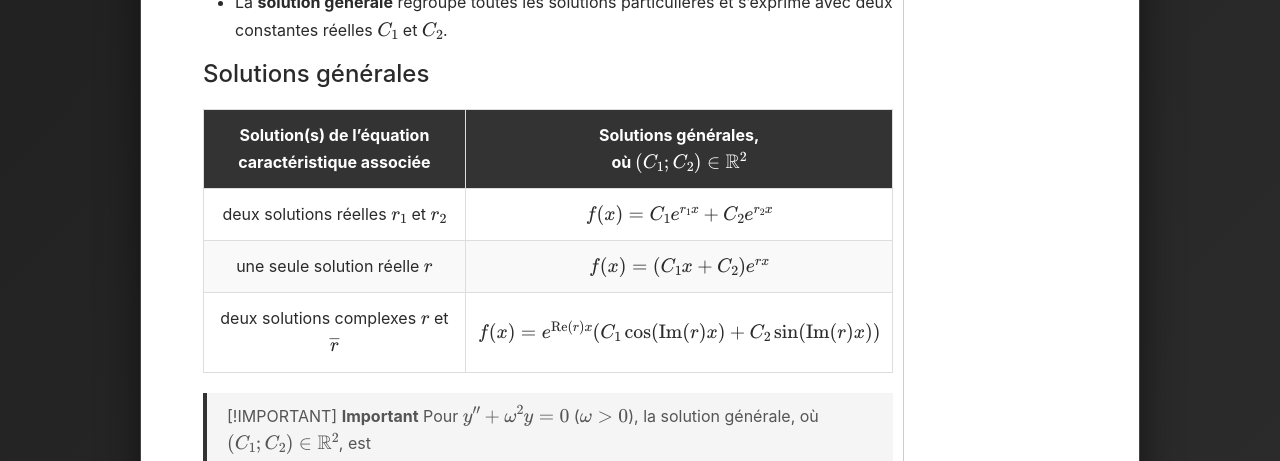
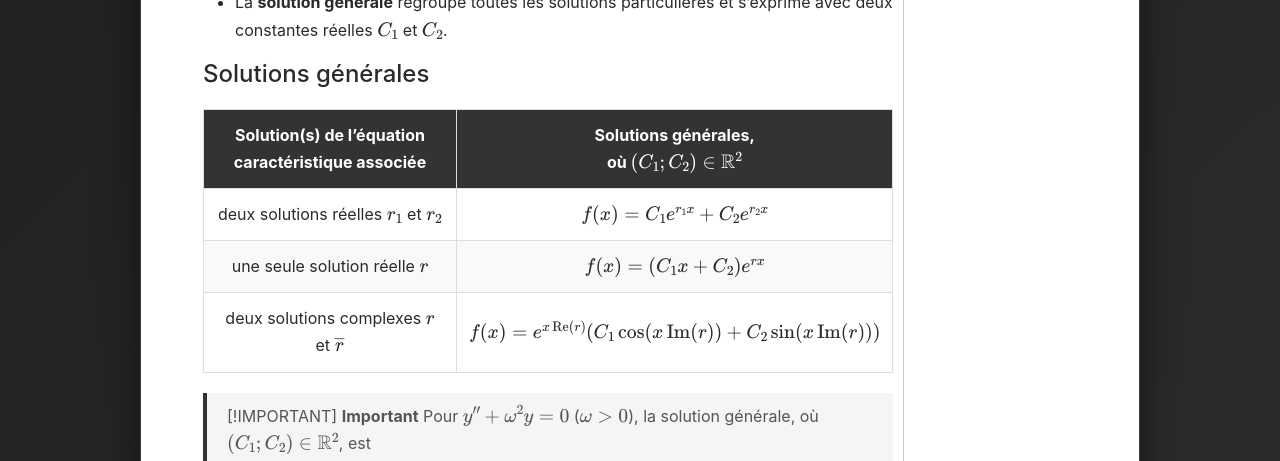
Before and after one commit to learninmath/learninmath.github.io, a Jekyll site: the page built from _2bpc/chapitre10.md, in a window 1280 px wide. Shown: the part 1421-1882 px from the top of the page. Built offline with Jekyll 4.4.1, drawn with Linux system fonts in a browser that asks for light colours.

Commit message:
v21.3.26

```diff
--- a/_2bpc/chapitre10.md
+++ b/_2bpc/chapitre10.md
@@ -48,7 +48,7 @@ Il se peut que des erreurs soient présentes dans le PDF ; elles seront corrigé
 |:---:|:---:|
 | deux solutions réelles $r_1$ et $r_2$ | $f(x) = C_1 e^{r_1 x} + C_2 e^{r_2 x}$ |
 | une seule solution réelle $r$ | $f(x) = (C_1 x + C_2) e^{r x}$ |
-| deux solutions complexes $r$ et $\overline{r}$ | $f(x) = e^{\operatorname{Re}(r) x} (C_1 \cos(\operatorname{Im}(r) x) + C_2 \sin(\operatorname{Im}(r) x))$ |
+| deux solutions complexes $r$ et $\overline{r}$ | $f(x) = e^{x \operatorname{Re}(r)} (C_1 \cos(x \operatorname{Im}(r)) + C_2 \sin(x \operatorname{Im}(r)))$ |
 
 > [!IMPORTANT] <strong>Important</strong>
 > Pour $y'' + \omega^2 y = 0$ ($\omega > 0$), la solution générale, où $(C_1; C_2)\in\mathbb{R}^2$, est
```
